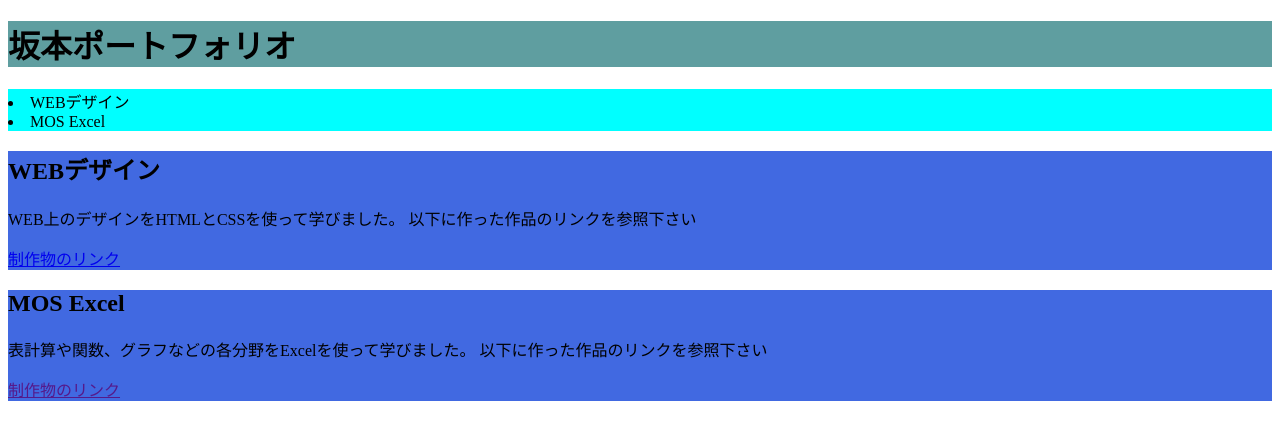
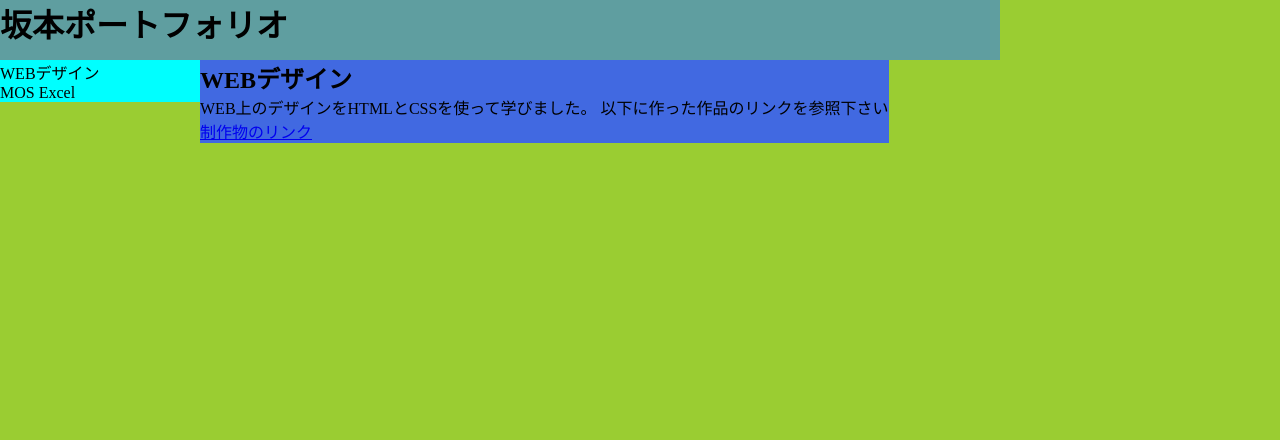
Before and after one commit to ckg20073/web0page, a plain HTML site: page index.html in a window 1280 px wide. Drawn offline with Linux system fonts and the light colour scheme.

Commit message:
ページ繰り替えをした

```diff
--- a/css/style.css
+++ b/css/style.css
@@ -1,12 +1,33 @@
+                   *{
+    margin: 0;
+    padding: 0;
+}
+header,section,nav,footer{
+    display: block;
+}
+body{
+    background-color: yellowgreen;
+}
 header{
+    width: 1000px;
+    height: 60px;
     background-color: cadetblue;
 }
 nav{
-    background-color: aqua
+    float: left;
+    width:200px;
+    background-color: aqua;
 }
 section{
+    float: left;
+    widows: 795px;
     background-color: royalblue;
 }
 footer{
+    width: 1000px;
     background-color: red;
+    clear: both;
 }
+#page2{
+    display: none;
+}
--- a/index.html
+++ b/index.html
@@ -3,7 +3,12 @@
     <head>
         <meta charset="UTF-8">
         <script>
-
+            function showPage2(){
+                item=document.getElementById("page1")
+                item.style.display="none"
+                item=document.getElementById("page2")
+                item.style.display="block"
+            }
         </script>
        <link rel="stylesheet" href="css/style.css">
     </head>
@@ -12,12 +17,12 @@
             <h1>坂本ポートフォリオ</h1>
         </header>
         <nav>
-            <ur>
+            <ul>
                 <li>WEBデザイン</li>
-                <li>MOS Excel</li>
-            </ur>
+                <li onclick="showPage2()">MOS Excel</li>
+            </ul>
         </nav>
-        <section>
+        <section id="page1">
             <h1>WEBデザイン</h1>
             <p>
                 WEB上のデザインをHTMLとCSSを使って学びました。
@@ -25,7 +30,7 @@
             </p>
             <p><a href="0114/index.html">制作物のリンク</a></p>
         </section>
-        <section>
+        <section id="page2">
             <h1>MOS Excel</h1>
             <p>
                 表計算や関数、グラフなどの各分野をExcelを使って学びました。
```
